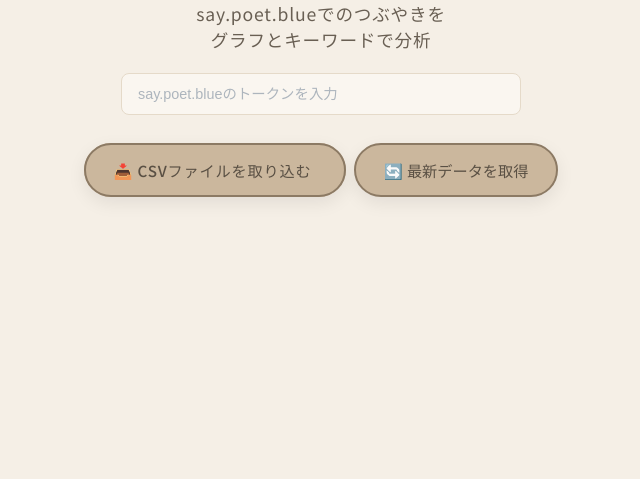
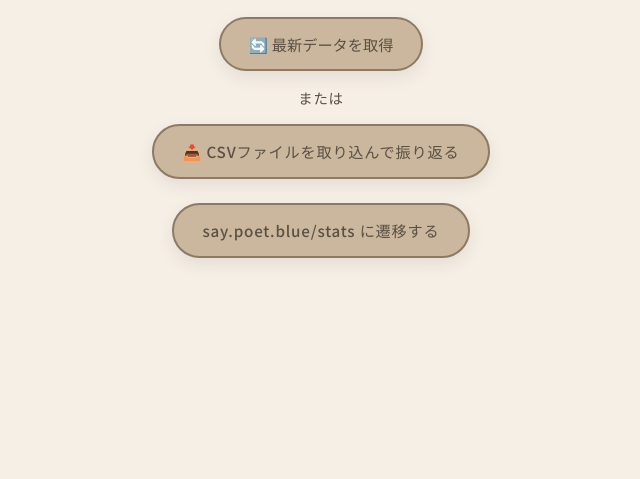
Before and after one commit to buzomo/said, a plain HTML site: page index.html in a window 1280 px wide. Shown: the part 353-832 px from the top of the page, without its empty margins (319-959 px from the left). Drawn offline with nearby package versions, Linux system fonts and the light colour scheme.

Commit message:
say.poet.blue/statsに誘導する。CSV取り込みは残す

```diff
--- a/index.html
+++ b/index.html
@@ -54,29 +54,7 @@
             margin-bottom: 20px;
             opacity: 0.9;
         }
-        .token-input-wrapper {
-            margin-bottom: 16px;
-            width: 100%;
-            max-width: 400px;
-        }
-        .token-input {
-            width: 100%;
-            padding: 12px 16px;
-            font-size: 0.9rem;
-            border: 1.5px solid #e5dac9;
-            border-radius: 8px;
-            background: #faf6f0;
-            margin-bottom: 8px;
-        }
-        .token-input:focus {
-            outline: none;
-            border-color: var(--primary-color);
-            box-shadow: 0 0 0 2px rgba(203, 183, 157, 0.15);
-        }
-        .token-input::placeholder {
-            color: #adb5bd;
-        }
-        .upload-btn, .fetch-btn {
+        .upload-btn, .fetch-btn, .view-btn {
             padding: 14px 28px;
             font-size: 0.95rem;
             font-weight: 500;
@@ -88,11 +66,18 @@
             transition: all 0.3s ease;
             box-shadow: 0 6px 18px rgba(0, 0, 0, 0.08);
             margin: 4px;
+            text-decoration: none;
+            display: inline-block;
         }
-        .upload-btn:hover, .fetch-btn:hover {
+        .upload-btn:hover, .fetch-btn:hover, .view-btn:hover {
             background-color: #e2d7c8;
             transform: translateY(-3px);
             box-shadow: 0 10px 24px rgba(0, 0, 0, 0.12);
+        }
+        .or-label {
+            margin: 12px 0;
+            color: var(--accent-color);
+            font-size: 0.9rem;
         }
         /* Main screen */
         .main-screen {
@@ -390,15 +375,18 @@
         <div class="welcome-subtitle">
             say.poet.blueでのつぶやきを<br>グラフとキーワードで分析
         </div>
-        <div class="token-input-wrapper">
-            <input type="text" id="tokenInput" class="token-input" placeholder="say.poet.blueのトークンを入力">
+        <div>
+            <button class="fetch-btn" id="fetchBtn">🔄 最新データを取得</button>
         </div>
+        <div class="or-label">または</div>
         <div>
             <label class="upload-btn">
-                📥 CSVファイルを取り込む
+                📥 CSVファイルを取り込んで振り返る
                 <input type="file" id="csvFile" accept=".csv" style="display: none;">
             </label>
-            <button class="fetch-btn" id="fetchBtn">🔄 最新データを取得</button>
+        </div>
+        <div style="margin-top: 16px;">
+            <a href="https://say.poet.blue/stats" class="view-btn">say.poet.blue/stats に遷移する</a>
         </div>
     </div>
     <!-- Main screen -->
@@ -540,13 +528,6 @@
                 complete: results => processData(results.data),
                 error: err => alert('CSV読み込みエラー: ' + err)
             });
-        });
-        // Token input
-        document.getElementById('tokenInput').addEventListener('change', function(e) {
-            const token = e.target.value.trim();
-            if (token) {
-                localStorage.setItem('sayPoetBlueToken', token);
-            }
         });
         // Fetch button
         document.getElementById('fetchBtn').addEventListener('click', fetchDataFromAPI);
```
